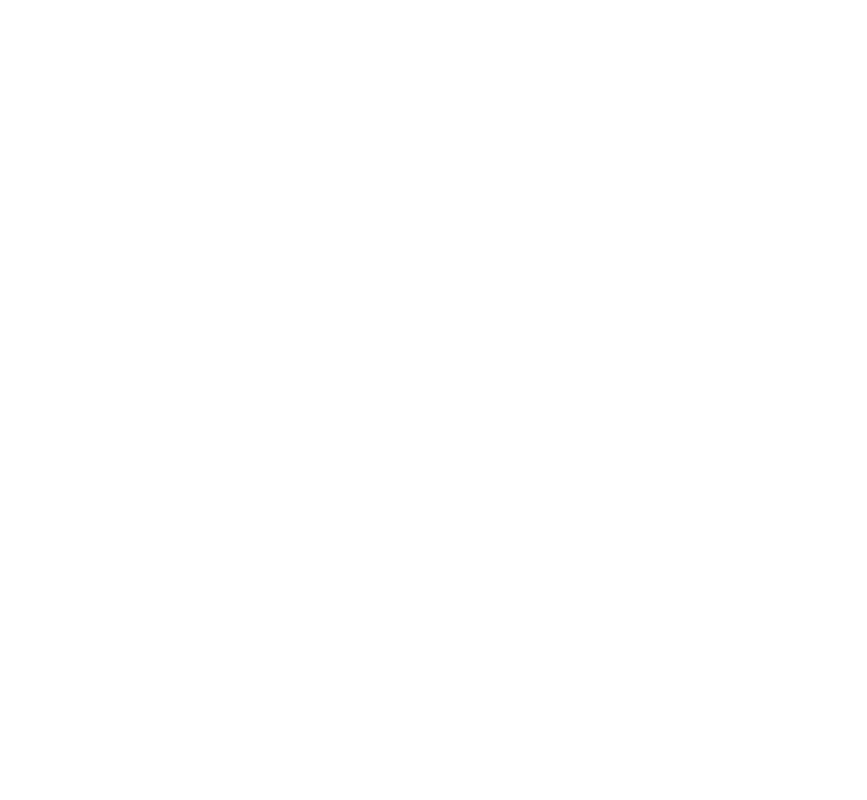
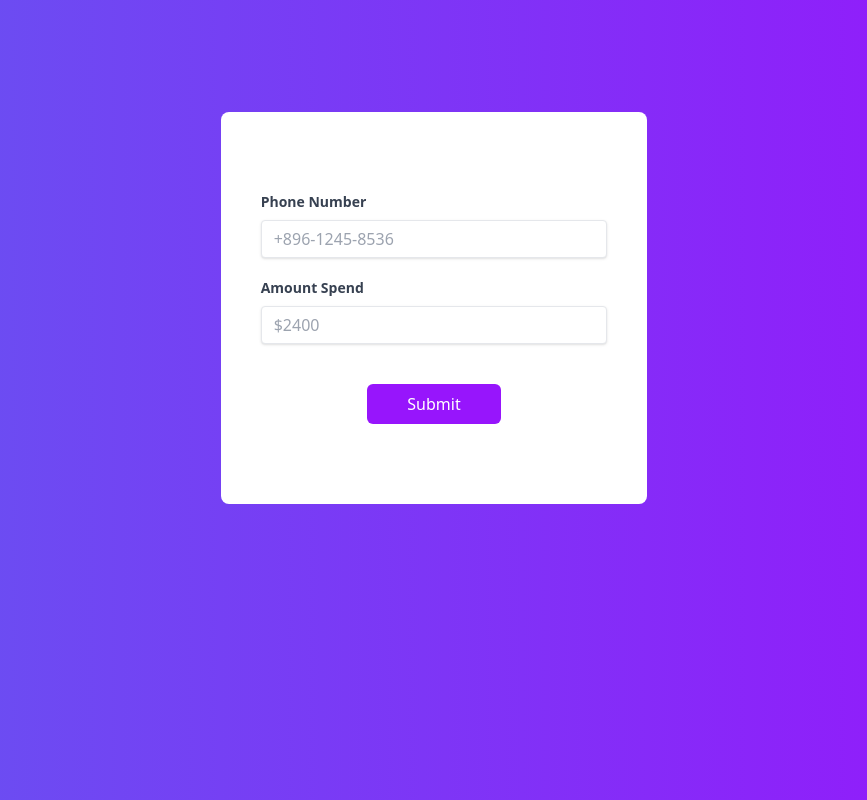
Before and after one commit to shahriarmehedi/react-dashboard, a React (Create React App) app: page /store/1/input in a window 1280 px wide. Before the commit this address had no page. Shown: the whole page, without its empty margins (206-1073 px from the left). Built offline with nearby package versions, Linux system fonts and the light colour scheme.

Commit message:
add user

```diff
--- a/src/App.js
+++ b/src/App.js
@@ -8,6 +8,7 @@ import SalesReport from "./pages/Dashboard/SalesReport";
 import SignOut from "./pages/Dashboard/SignOut";
 import UserMessage from "./pages/Dashboard/UserMessage";
 import Home from "./pages/Home/Home";
+import InputInfo from "./pages/InputInfo/InputInfo";
 
 function App() {
 
@@ -27,6 +28,7 @@ function App() {
             <Route path="/admin/dashboard/push-notification" element={<PushNotification />} />
             <Route path="/admin/dashboard/signout" element={<SignOut />} />
           </Route>
+          <Route path="/store/:id/input" element={<InputInfo />} />
         </Routes>
       </BrowserRouter>
     </div>
--- a/src/pages/Dashboard/Database.jsx
+++ b/src/pages/Dashboard/Database.jsx
@@ -38,9 +38,16 @@ const Database = () => {
     return (
         <div>
             <DashboardNavbar />
-            <h3 className='p-7  text-xl font-semibold text-gray-700'>
-                All Customers List
-            </h3>
+            <div className='flex justify-between items-center w-5/6 lg:w-full lg:px-7 mx-auto mb-3 mt-5 px-7 py-4'>
+                <h3 className='text-xl font-semibold text-gray-700'>
+                    All Customers List
+                </h3>
+                <NavLink to='/store/1/input' className=''>
+                    <button className='px-10 py-2 bg-[#9715FC] hover:bg-[#6456F0] transition duration-200 text-white rounded-md'>
+                        Add New
+                    </button>
+                </NavLink>
+            </div>
 
             <div className='w-5/6 lg:w-full lg:px-7 mx-auto mb-20'>
                 <div className="overflow-x-auto">
--- /dev/null
+++ b/src/pages/InputInfo/InputInfo.jsx
@@ -0,0 +1,68 @@
+import React from 'react';
+import { useForm } from "react-hook-form";
+import { Link, useNavigate, useParams } from 'react-router-dom';
+const InputInfo = () => {
+
+    const navigate = useNavigate();
+    let { id } = useParams();
+
+    const { register, formState: { errors }, handleSubmit, reset } = useForm();
+
+    const onSubmit = (data) => {
+        console.log(data)
+
+        // send data to server
+        // fetch(`${process.env.REACT_APP_BASE_URL}/api/customers/${id}/create`, {
+        //     method: 'POST',
+        //     headers: {
+        //         'Content-Type': 'application/json'
+        //     },
+        //     body: JSON.stringify(data)
+        // })
+        //     .then(res => res.json())
+        //     .then(data => {
+        //         console.log(data)
+        //         // clear form
+        //         reset();
+        //         navigate('/admin/dashboard/database')
+        //         // update new data
+        //         window.location.reload();
+
+        //     })
+
+        // clear form
+        reset();
+        navigate('/admin/dashboard/database')
+        // update new data
+        window.location.reload();
+    }
+
+    return (
+        <div className='bg-gradient-to-r from-[#6456F0] to-[#9715FC] py-28 min-h-screen'>
+            <div className='w-5/6 lg:w-1/3  px-10 py-20 mx-auto bg-white rounded-lg'>
+                <form onSubmit={handleSubmit(onSubmit)}>
+                    <div className='flex flex-col mb-5'>
+                        <label className='block text-gray-700 text-sm font-bold mb-2' htmlFor="name">Phone Number</label>
+                        <input required className='shadow appearance-none border rounded w-full py-2 px-3 text-gray-700 leading-tight focus:outline-none focus:shadow-outline' type="text" placeholder='+896-1245-8536' {...register("phone", { required: true })} />
+                        {errors.name && <span>This field is required</span>}
+                    </div>
+                    <div className='flex flex-col'>
+                        <label className='block text-gray-700 text-sm font-bold mb-2' htmlFor="name">Amount Spend</label>
+                        <input required className='shadow appearance-none border rounded w-full py-2 px-3 text-gray-700 leading-tight focus:outline-none focus:shadow-outline' type="number" placeholder='$2400' {...register("amount_spend", { required: true })} />
+                        {errors.name && <span>This field is required</span>}
+                    </div>
+
+                    <div className='flex justify-center'>
+                        <button type='submit' className='px-10 py-2 bg-[#9715FC] hover:bg-[#6456F0] transition duration-200 text-white rounded-md mt-10'>
+                            Submit
+                        </button>
+                    </div>
+
+
+                </form>
+            </div>
+        </div>
+    );
+};
+
+export default InputInfo;
```
Also changed, not shown: 2 other files (tests, documents, lock files or other folders).
